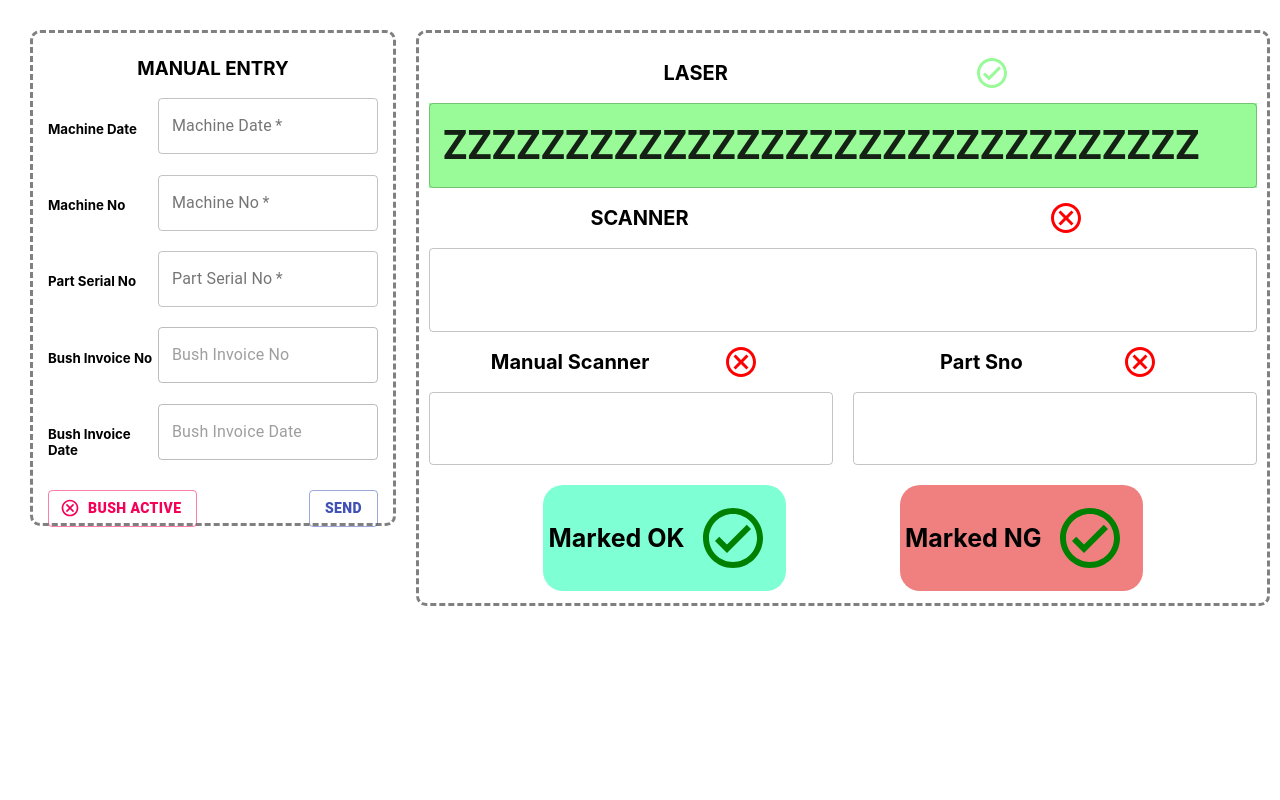
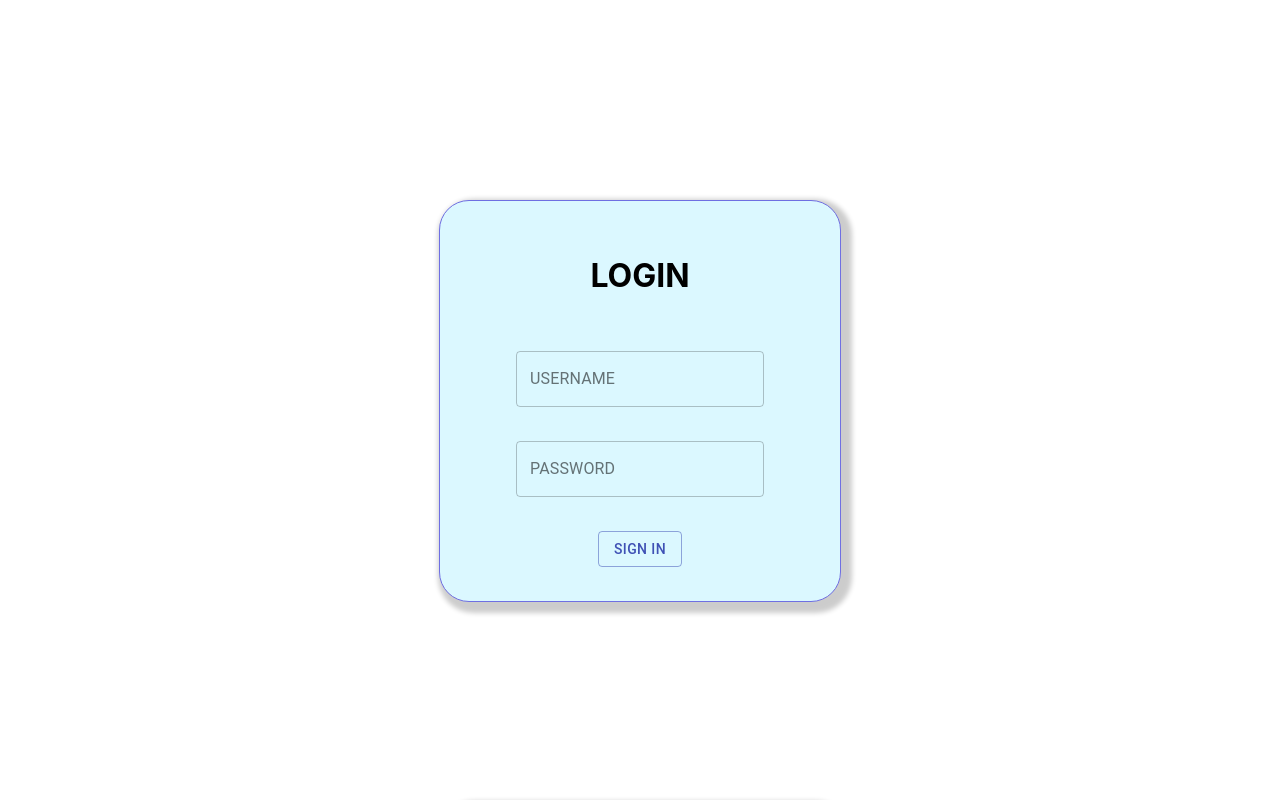
Before and after one commit to akshit871/socket_react_client, a React (Create React App) app: page /login in a window 1280 px wide. Shown: the top 800 px of the page. Built offline with nearby package versions, Linux system fonts and the light colour scheme.

Commit message:
added login and admin routes

```diff
--- a/package.json
+++ b/package.json
@@ -11,6 +11,7 @@
     "react": "^17.0.1",
     "react-dom": "^17.0.1",
     "react-redux": "^7.2.4",
+    "react-router-dom": "^5.2.0",
     "react-scripts": "4.0.2",
     "redux": "^4.1.0",
     "redux-devtools-extension": "^2.13.9",
--- a/src/App.js
+++ b/src/App.js
@@ -2,14 +2,36 @@ import React, { useState, useEffect } from "react";
 import { dateGet } from "./utility/helper";
 import socketIOClient from "socket.io-client";
 import "./App.css";
+import {
+  BrowserRouter as Router,
+  Switch,
+  Route,
+  Link,
+  Redirect,
+} from "react-router-dom";
 
 import Homepage from "./components/homepage/homepage";
+import Login from "./components/login/login";
+import Admin from "./components/adminf/admin";
 
 function App() {
   return (
-    <div className="gridParent">
-      <Homepage />
-    </div>
+    <Router>
+      <div>
+        <Login />
+        <Switch>
+          <Route path="/rico_homePage">
+            <Homepage />
+          </Route>
+          <Route path="/login">
+            <Login />
+          </Route>
+          <Route path="/admin">
+            <Admin />
+          </Route>
+        </Switch>
+      </div>
+    </Router>
   );
 }
 
--- /dev/null
+++ b/src/components/adminf/admin.js
@@ -0,0 +1,12 @@
+import React from "react";
+import { connect } from "react-redux";
+
+export const admin = (props) => {
+  return <div></div>;
+};
+
+const mapStateToProps = (state) => ({});
+
+const mapDispatchToProps = {};
+
+export default connect(mapStateToProps, mapDispatchToProps)(admin);
--- /dev/null
+++ b/src/components/login/login.js
@@ -0,0 +1,63 @@
+import React, { useState } from "react";
+import {
+  BrowserRouter as Router,
+  Switch,
+  Route,
+  Link,
+  Redirect,
+} from "react-router-dom";
+import Homepage from "../homepage/homepage";
+import { connect } from "react-redux";
+import styles from "./login.module.css";
+import { Button, Paper, TextField } from "@material-ui/core";
+
+function Login() {
+  const [lg, setlg] = useState(false);
+  const handleSignIn = () => {
+    setlg(true);
+  };
+  if (lg) {
+    console.log({ redirect: true }, "going...");
+    return <Redirect to="/rico_homePage" />;
+  }
+  return (
+    <Router>
+      <div className={styles.parent}>
+        <div className={styles.login_form}>
+          <h1>LOGIN</h1>
+          <TextField
+            id="outlined-basic89"
+            label="USERNAME"
+            variant="outlined"
+          />
+          <TextField
+            id="outlined-basic90"
+            type="password"
+            label="PASSWORD"
+            variant="outlined"
+          />
+          <Button variant="outlined" color="primary" onClick={handleSignIn}>
+            Sign In
+          </Button>
+        </div>
+        <Switch>
+          <Route path="/rico_homePage">
+            <Homepage />
+          </Route>
+        </Switch>
+      </div>
+    </Router>
+  );
+}
+
+const mapStateToProps = (state) => ({
+  bush: state.bushRd.bush,
+});
+const mapDispatchToProps = (dispatch) => {
+  return {
+    bushDone: (data) => dispatch({ type: "BUSH_D", payload: data }),
+    fillStore: (data) => dispatch({ type: "UPDATE_STORE", payload: data }),
+  };
+};
+
+export default connect(mapStateToProps, mapDispatchToProps)(Login);
--- /dev/null
+++ b/src/components/login/login.module.css
@@ -0,0 +1,20 @@
+.login_form {
+  width: 400px;
+  height: 400px;
+  margin: auto auto;
+  display: flex;
+  flex-direction: column;
+  justify-content: space-evenly;
+  align-content: center;
+  margin-top: 200px;
+  align-items: center;
+  border: 1px solid rgb(111, 111, 226);
+  border-radius: 30px;
+  box-shadow: 5px 5px 5px 6px rgba(0, 0, 0, 0.2);
+  background-color: #dbf8ff;
+}
+.parent {
+  display: flex;
+  justify-content: center;
+  align-content: center;
+}
--- a/src/redux/actions/types.js
+++ b/src/redux/actions/types.js
@@ -7,3 +7,4 @@ export const UPDATE_MNL = "UPDATE_MNL";
 export const UPDATE_LSMG = "UPDATE_LSMG";
 export const BUSH_D = "BUSH_D";
 export const UPDATE_STORE = "UPDATE_STORE";
+export const UPDATE_ROW = "UPDATE_ROW";
```
Also changed, not shown: src/components/adminf/admin.module.css (added), 1 other file (tests, documents, lock files or other folders).
